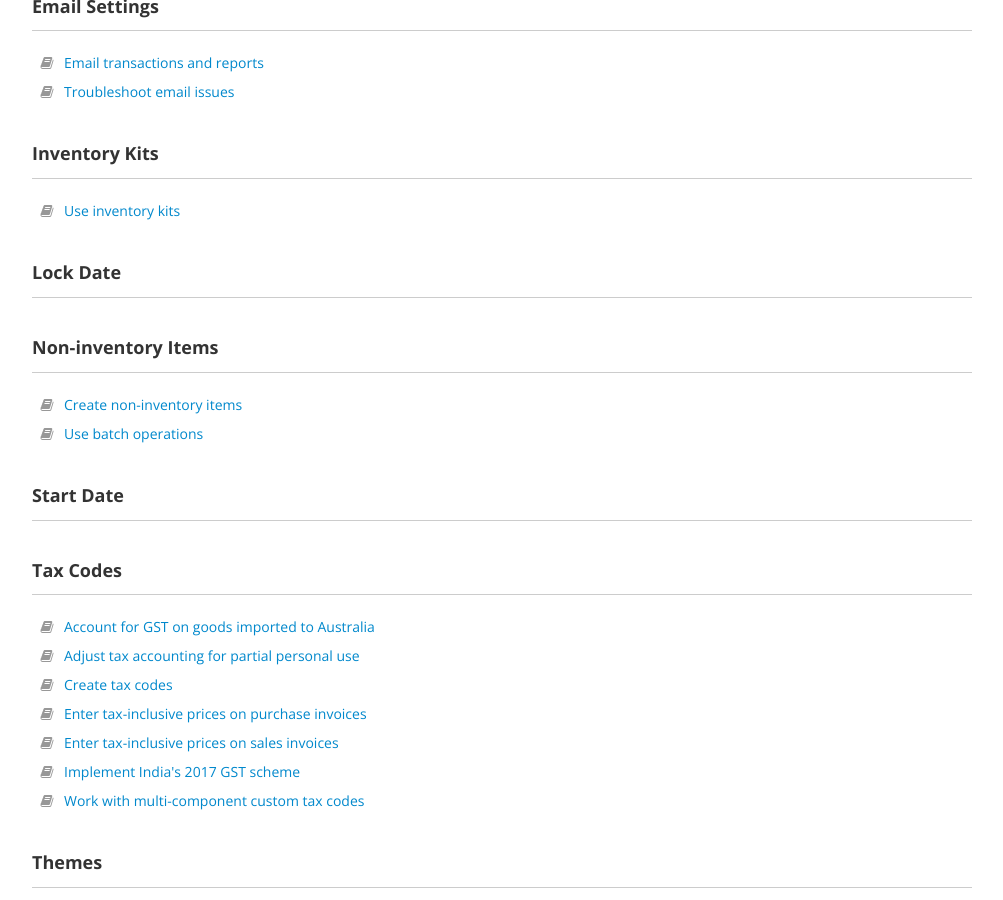
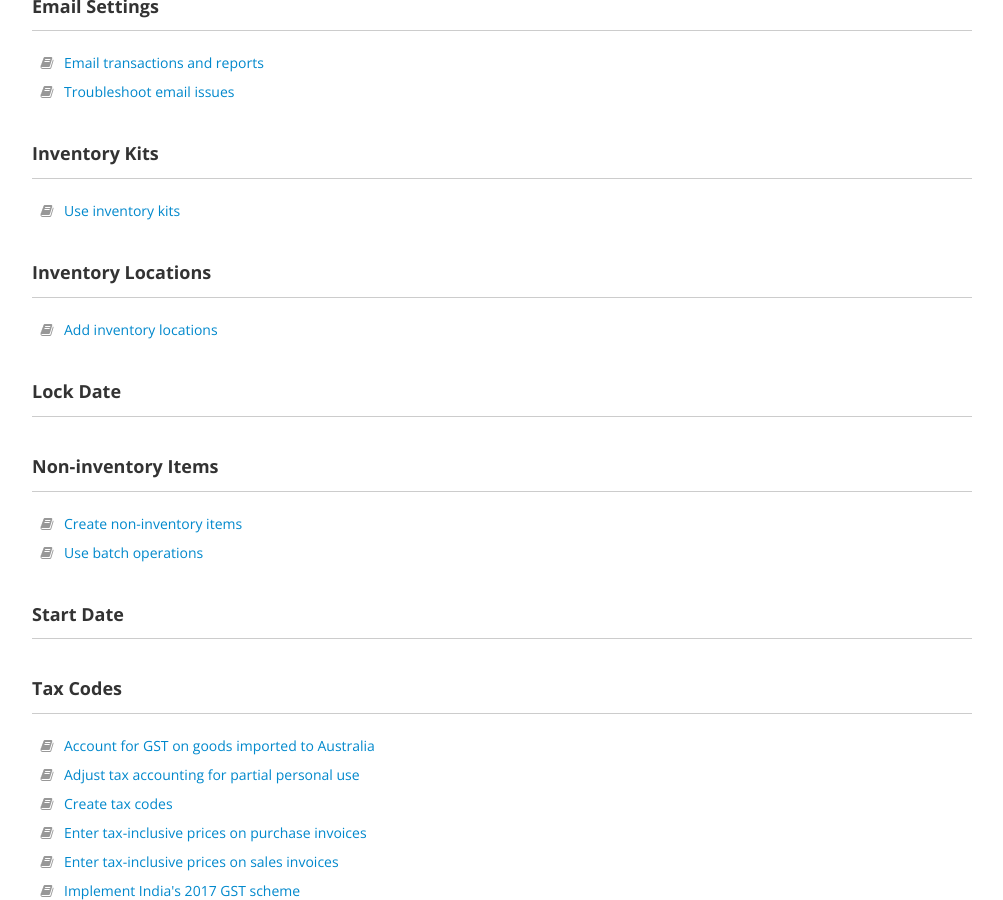
Before and after one commit to 3etechinns/www.manager.io, a Jekyll site: the page built from guides/index.html, in a window 1280 px wide and 900 px high, scrolled down 9341 px. Shown: the whole window, without its empty margins (138-1141 px from the left). Built offline with Jekyll 4.4.1, drawn with Linux system fonts in a browser that asks for light colours; nearby versions of some CDN libraries; comment, search, counter and statistics services are not loaded.

Commit message:
no message

```diff
--- a/guides/index.html
+++ b/guides/index.html
@@ -13,7 +13,7 @@ p { line-height: 24px; }
 <p>Guides that describe how to set up, configure, or use Manager.</p>
 
 {% assign guides = site.guides | sort:"title" %}
-{% assign categories = "Businesses|Preferences|Users|Summary|Cash Accounts|Expense Claims|Customers|Sales Quotes|Sales Orders|Sales Invoices|Credit Notes|Delivery Notes|Suppliers|Purchase Orders|Purchase Invoices|Goods Receipts|Debit Notes|Inventory Items|Production Orders|Employees|Payslips|Billable Time|Billable Expenses|Fixed Assets|Intangible Assets|Capital Accounts|Special Accounts|Journal Entries|Folders|Reports|Chart of Accounts|Business Details|Business Logo|Custom Fields|Email Templates|Email Settings|Inventory Kits|Lock Date|Non-inventory Items|Start Date|Tax Codes|Themes|Tracking Codes" | split: '|' %}
+{% assign categories = "Businesses|Preferences|Users|Summary|Cash Accounts|Expense Claims|Customers|Sales Quotes|Sales Orders|Sales Invoices|Credit Notes|Delivery Notes|Suppliers|Purchase Orders|Purchase Invoices|Goods Receipts|Debit Notes|Inventory Items|Production Orders|Employees|Payslips|Billable Time|Billable Expenses|Fixed Assets|Intangible Assets|Capital Accounts|Special Accounts|Journal Entries|Folders|Reports|Chart of Accounts|Business Details|Business Logo|Custom Fields|Email Templates|Email Settings|Inventory Kits|Inventory Locations|Lock Date|Non-inventory Items|Start Date|Tax Codes|Themes|Tracking Codes" | split: '|' %}
 {% for category in categories %}
 <div style="border-bottom: 1px solid #ccc; margin-bottom: 20px"><h2>{{ category }}</h2></div>
 <ul class="fa-ul" style="margin-bottom: 40px">
```
